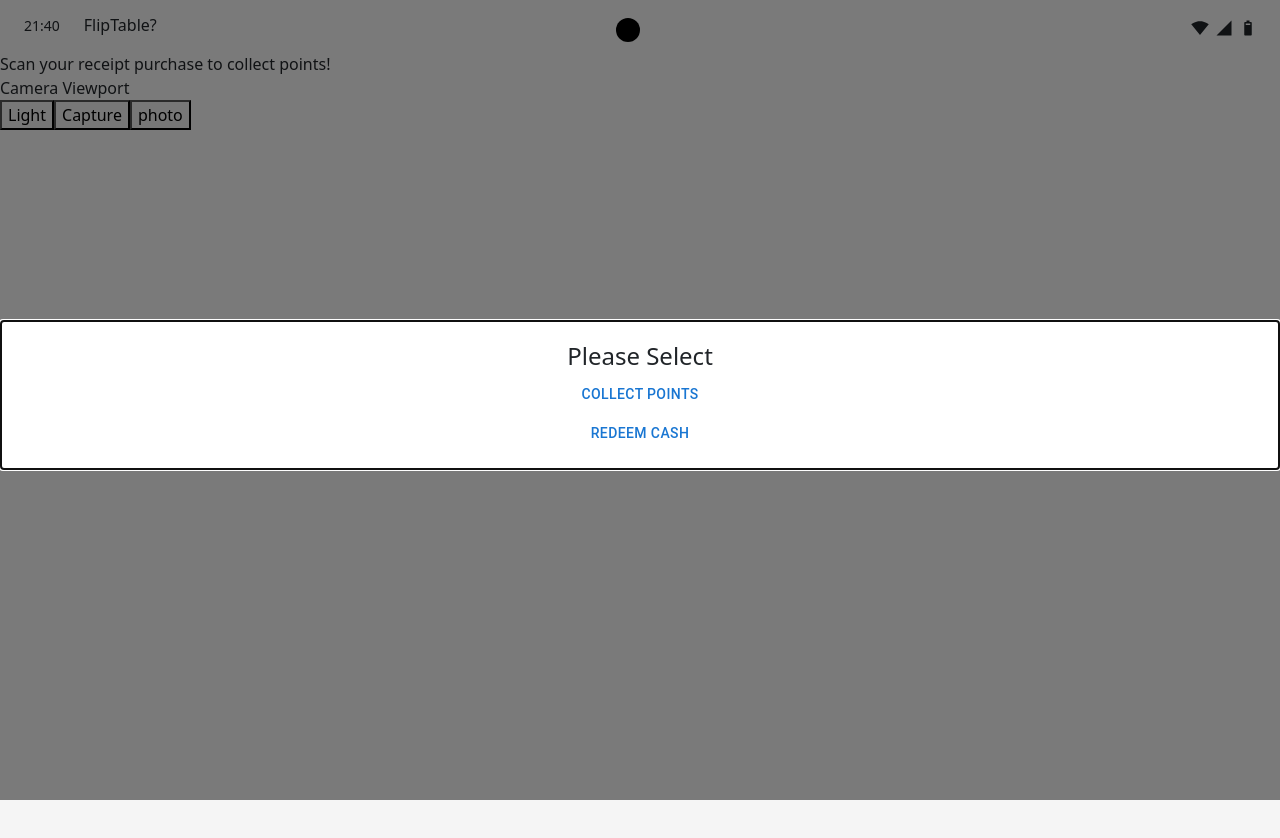
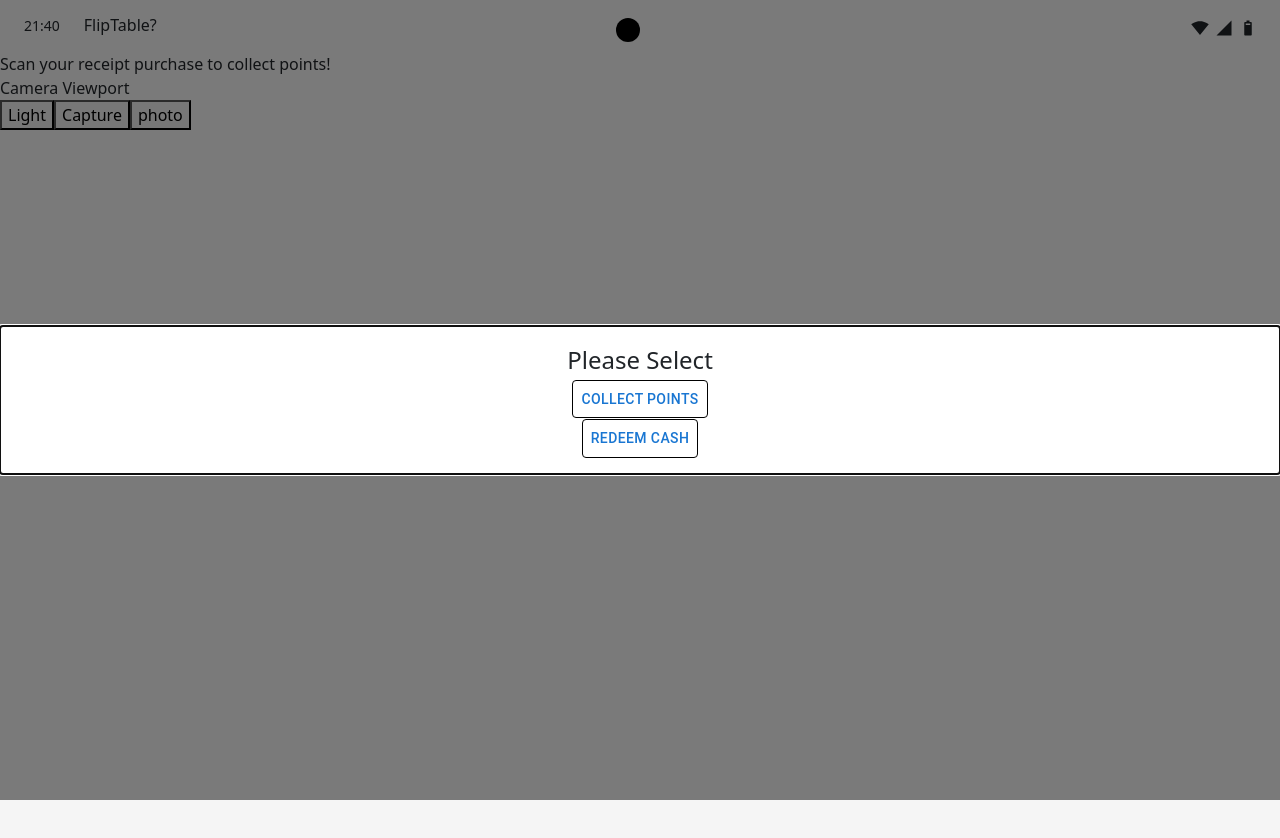
Before and after one commit to sei43-projectFlipTable/FlipTable, a React (Vite) app in the folder front-end/: page /scan in a window 1280 px wide. Shown: the top 838 px of the page. Built offline with nearby package versions, Linux system fonts and the light colour scheme.

Commit message:
modal css

```diff
--- a/front-end/src/pages/ScanPage.jsx
+++ b/front-end/src/pages/ScanPage.jsx
@@ -6,16 +6,14 @@ import { Box, Button, Modal, Typography } from "@mui/material";
 
 function ScanPage() {
   const [showModal, setShowModal] = useState(true);
-  const handleOpen = () => setShowModal(true);
+  // const handleOpen = () => setShowModal(true);
   const handleClose = () => setShowModal(false);
 
   const style = {
     position: "absolute",
     textAlign: "center",
-    top: "40%",
     width: "100%",
     bgcolor: "background.paper",
-    border: "2px solid #000",
     p: 2,
     fontSize: "1.5rem",
   };
@@ -27,14 +25,20 @@ function ScanPage() {
         onClose={handleClose}
         aria-labelledby="modal-modal-title"
         aria-describedby="modal-modal-description"
+        sx={{
+          display: "flex",
+          alignItems: "center",
+        }}
       >
         <Box sx={style}>
           Please Select
           <br />
-          <Button onClick={handleClose}>Collect Points</Button>
+          <Button onClick={handleClose} sx={{ border: "1px solid black" }}>
+            Collect Points
+          </Button>
           <br />
           <Link to="/redeem">
-            <Button>Redeem Cash</Button>
+            <Button sx={{ border: "1px solid black" }}>Redeem Cash</Button>
           </Link>
         </Box>
       </Modal>
```
